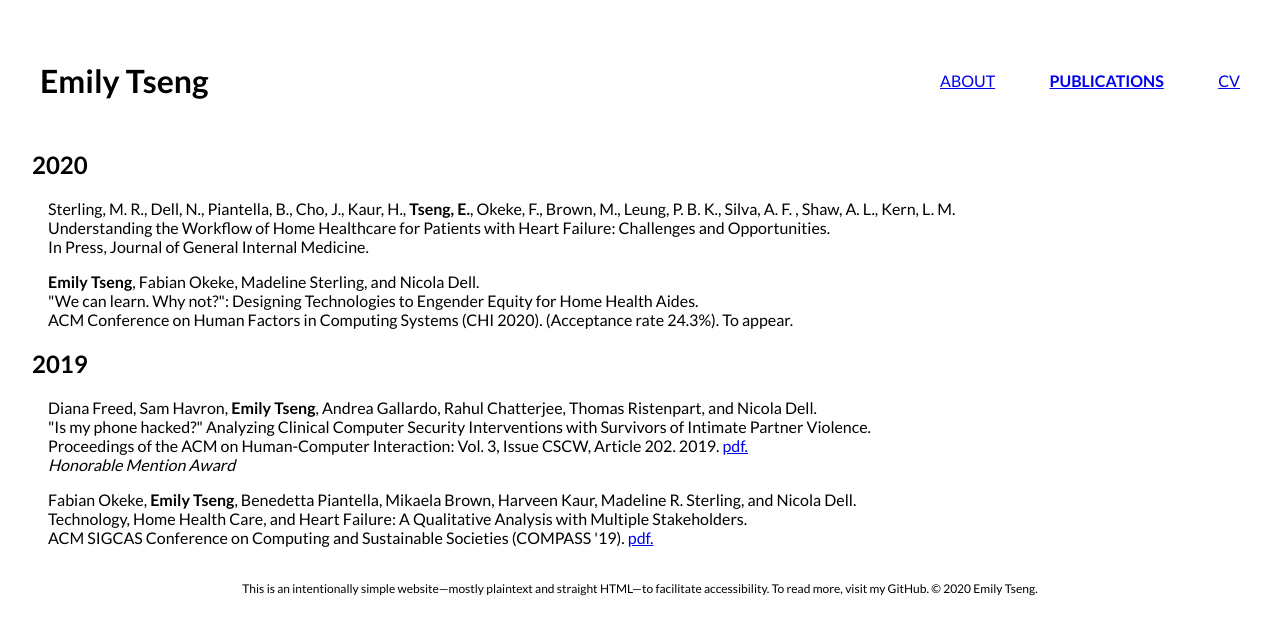
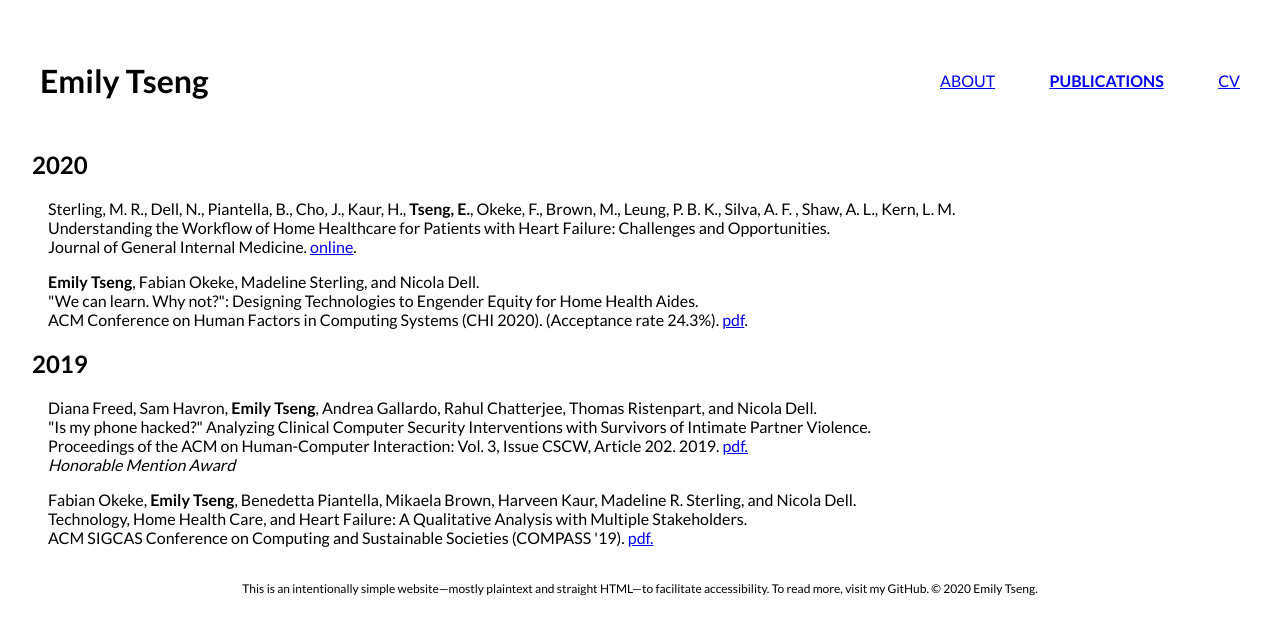
Before and after one commit to emtseng/emtseng.me, a website: page public/publications.html in a window 1280 px wide. Drawn offline with Linux system fonts and the light colour scheme.

Commit message:
updates for CHI20 preprint and JGIM link

```diff
--- a/public/publications.html
+++ b/public/publications.html
@@ -27,13 +27,13 @@
         <div class="pub">
             Sterling, M. R., Dell, N., Piantella, B., Cho, J., Kaur, H., <b>Tseng, E.</b>, Okeke, F., Brown, M., Leung, P. B. K., Silva, A. F. , Shaw, A. L., Kern, L. M. <br>
             Understanding the Workflow of Home Healthcare for Patients with Heart Failure: Challenges and Opportunities. <br>
-            In Press, Journal of General Internal Medicine.
+            Journal of General Internal Medicine. <a href="https://link.springer.com/article/10.1007/s11606-020-05675-8" target="_blank">online</a>.
         </div>
 
         <div class="pub">
             <b>Emily Tseng</b>, Fabian Okeke, Madeline Sterling, and Nicola Dell.<br>
             "We can learn. Why not?": Designing Technologies to Engender Equity for Home Health Aides.<br>
-            ACM Conference on Human Factors in Computing Systems (CHI 2020). (Acceptance rate 24.3%). To appear.
+            ACM Conference on Human Factors in Computing Systems (CHI 2020). (Acceptance rate 24.3%). <a href="assets/Tseng-2020_Designing-to-Engender-Equity-for-Home-Health-Aides.pdf" target="_blank">pdf</a>.
         </div>
 
         <h2>2019</h2>
```
Also changed, not shown: public/index.html (+2 -2 lines), 2 other files.
